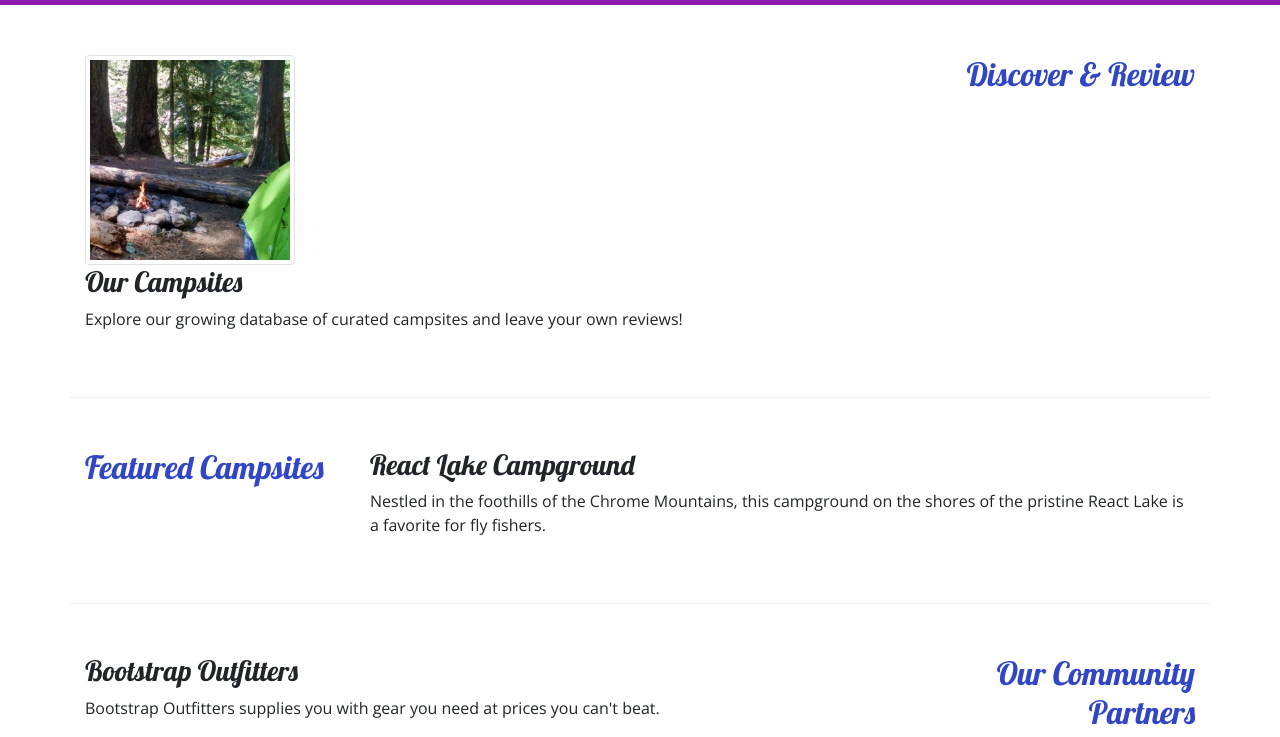
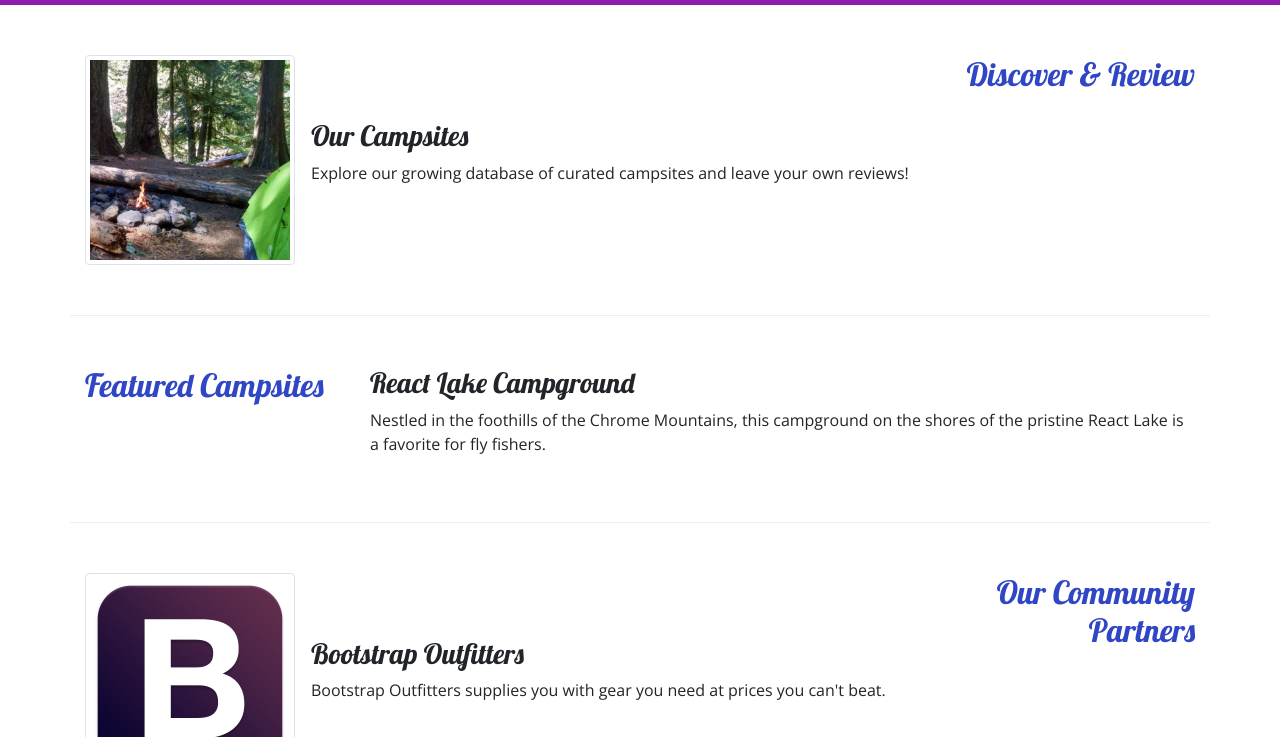
Before and after one commit to ZacharyJGaston/nucamp-bootstrap, a website: page index.html in a window 1280 px wide. Shown: the part 215-952 px from the top of the page. Drawn offline with nearby package versions, Linux system fonts and the light colour scheme.

Commit message:
finished images and media

```diff
--- a/index.html
+++ b/index.html
@@ -57,9 +57,13 @@
                 <h2 class="text-sm-right">Discover & Review</h2>
             </div>
             <div class="col">
-                <img class="d-flex mr-3 img-thumbnail" src="img/breadcrumb-trail-thumb.jpg" alt="Breadcrumb Trail Thumnail" />
-                <h3>Our Campsites</h3>
-                <p class="d-none d-sm-block">Explore our growing database of curated campsites and leave your own reviews!</p>
+                <div class="media">
+                    <img class="d-flex mr-3 img-thumbnail" src="img/breadcrumb-trail-thumb.jpg" alt="Breadcrumb Trail thumbnail" />
+                        <div class="media-body align-self-center">
+                        <h3>Our Campsites</h3>
+                        <p class="d-none d-sm-block">Explore our growing database of curated campsites and leave your own reviews!</p>
+                    </div>
+                </div>
             </div>
         </div>
 
@@ -78,8 +82,13 @@
                 <h2 class="text-sm-right">Our Community Partners</h2>
             </div>
             <div class="col">
-                <h3>Bootstrap Outfitters</h3>
-                <p class="d-none d-sm-block">Bootstrap Outfitters supplies you with gear you need at prices you can't beat.</p>
+                <div class="media">
+                    <img class="d-flex mr-3 img-thumbnail" src="img/bootstrap-thumb.png" alt="Bootstrap-Outfitters"/>
+                        <div class="media-body align-self-center">
+                        <h3>Bootstrap Outfitters</h3>
+                        <p class="d-none d-sm-block">Bootstrap Outfitters supplies you with gear you need at prices you can't beat.</p>
+                    </div>
+                </div>
             </div>
         </div>
     </div>
```
